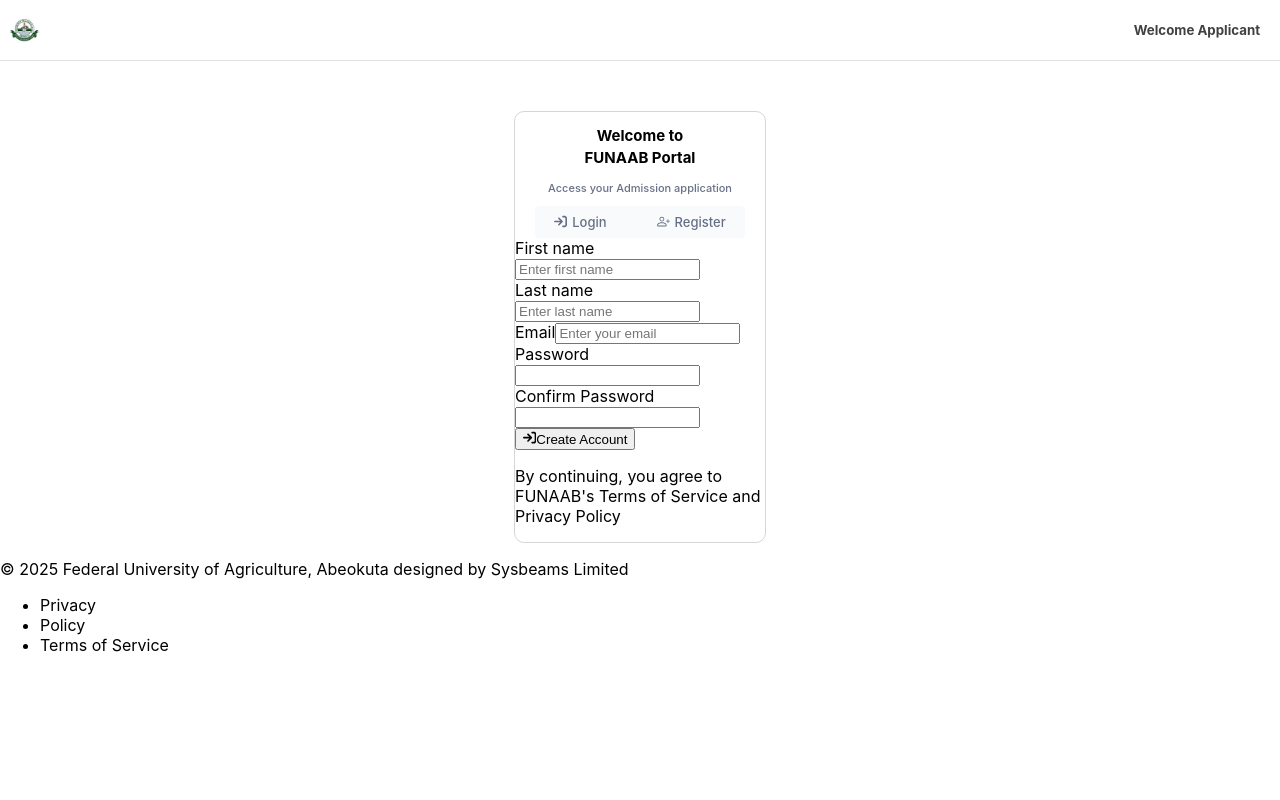
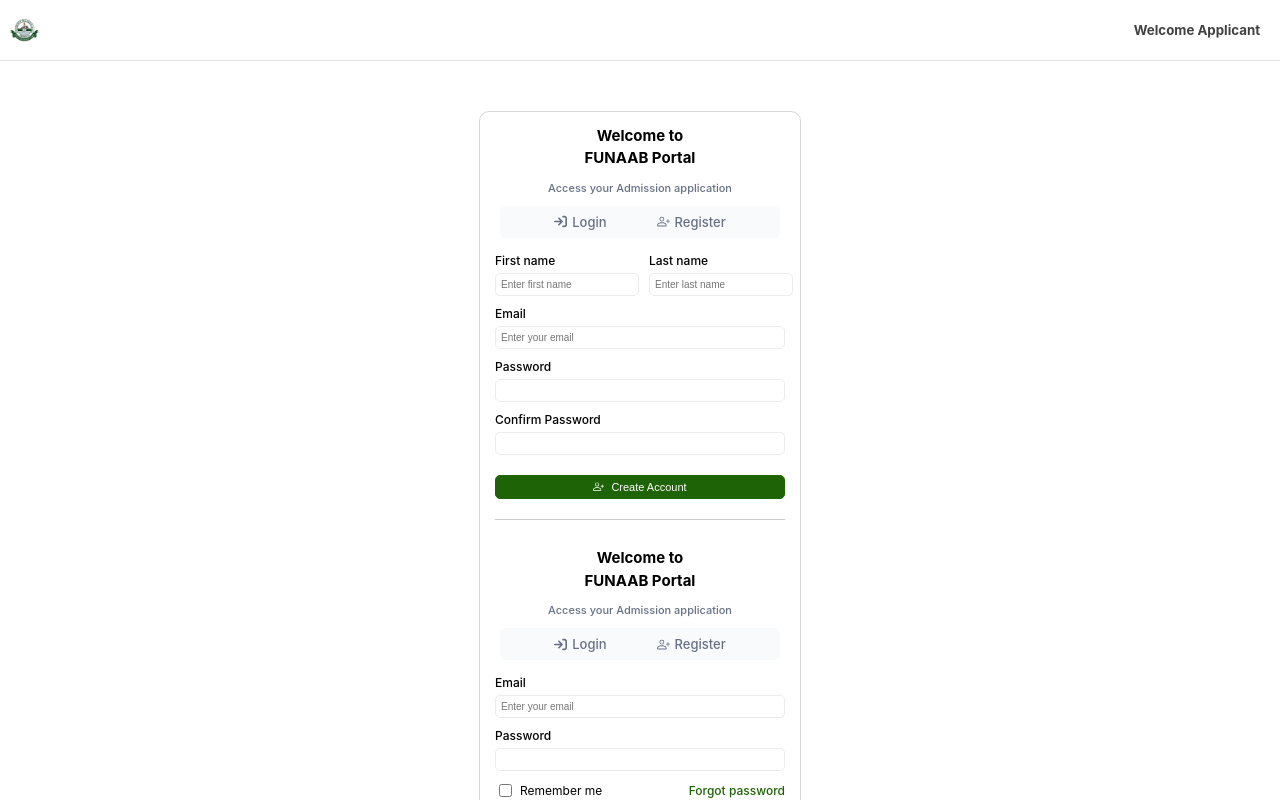
Before and after one commit to shakiratkemi/login-react, a React (Create React App) app in the folder login-signup/: page / in a window 1280 px wide. Shown: the top 800 px of the page. Built offline with nearby package versions, Linux system fonts and the light colour scheme.

Commit message:
Updated the page content

```diff
--- a/login-signup/src/App.css
+++ b/login-signup/src/App.css
@@ -17,7 +17,7 @@
   border: 1px solid #cccc;
   border-radius: 10px;
   margin-top: 50px;
-  width: 250px;
+  width: 320px;
 }
 
 .welcome {
@@ -71,3 +71,98 @@
   border-radius: 5px;
   margin: 0px 20px 0px 20px;
 }
+
+.form-container {
+  margin: 15px;
+  border-bottom: 1px solid #ccc;
+  padding-bottom: 20px;
+}
+
+.name-container {
+  display: flex;
+  gap: 10px;
+}
+
+.input-box {
+  width: 100%;
+  display: flex;
+  flex-direction: column;
+  gap: 5px;
+  margin-bottom: 10px;
+}
+
+.input-box label {
+  font-size: 12px;
+  font-weight: 450;
+}
+
+.input-box input {
+  font-size: 12px;
+  border: 1px solid #eaecf0;
+  outline: none;
+  border-radius: 5px;
+  padding: 5px;
+  display: flex;
+  color: #eaecf0;
+  font-size: 10px;
+}
+
+.form-container button {
+  display: flex;
+  gap: 7px;
+  align-items: center;
+  justify-content: center;
+  font-size: 11px;
+  padding: 5px;
+  color: #fff;
+  background-color: #1e6306;
+  border: 1px solid #1e6306;
+  border-radius: 5px;
+  margin-top: 20px;
+  width: 100%;
+  cursor: pointer;
+}
+
+.remember-container {
+  display: flex;
+  justify-content: space-between;
+  align-items: center;
+  font-size: 12px;
+}
+
+.remember-container label {
+  display: flex;
+  align-items: center;
+  gap: 5px;
+}
+
+.remember-container a {
+  color: #1e6306;
+  font-weight: 500;
+  text-decoration: none;
+}
+
+.policy-container {
+  text-align: center;
+  color: #344054;
+  font-weight: 500;
+  font-size: 12px;
+  padding-bottom: 15px;
+}
+
+.footer-container {
+  background-color: #6b7280;
+  display: flex;
+  justify-content: space-between;
+  color: #d0d5dd;
+  padding: 20px 60px 20px 60px;
+  margin-top: 50px;
+  align-items: center;
+  font-size: 12px;
+}
+
+.footer-container ul {
+  list-style-type: none;
+  display: flex;
+  gap: 20px;
+}
--- a/login-signup/src/Components/Content.js
+++ b/login-signup/src/Components/Content.js
@@ -1,16 +1,17 @@
 import React, { Component } from "react";
 import Heading from "./Heading";
-import Form from "./Form";
 import Policy from "./Policy";
+import SignupInput from "./SignupInput";
+import LoginInput from "./LoginInput";
 
 export class Content extends Component {
   render() {
     return (
       <div className="content-container">
         <Heading />
-        <Form />
+        <SignupInput />
+        <LoginInput />
         <Policy />
-
       </div>
     );
   }
--- a/login-signup/src/Components/Footer.js
+++ b/login-signup/src/Components/Footer.js
@@ -1,18 +1,21 @@
-import React, { Component } from 'react'
+import React, { Component } from "react";
 
 export class Footer extends Component {
   render() {
     return (
-      <div className="footer">
-        <p>&copy; 2025 Federal University of Agriculture, Abeokuta designed by Sysbeams Limited</p>
-        <ul className='privacy-lists'>
-            <li>Privacy</li>
-            <li>Policy</li>
-            <li>Terms of Service</li>
+      <div className="footer-container">
+        <p>
+          &copy; 2025 Federal University of Agriculture, Abeokuta designed by
+          Sysbeams Limited
+        </p>
+        <ul className="privacy-lists">
+          <li>Privacy</li>
+          <li>Policy</li>
+          <li>Terms of Service</li>
         </ul>
       </div>
-    )
+    );
   }
 }
 
-export default Footer
+export default Footer;
--- /dev/null
+++ b/login-signup/src/Components/LoginInput.js
@@ -0,0 +1,43 @@
+import React, { Component } from "react";
+import Heading from "./Heading";
+import { FaArrowRightToBracket } from "react-icons/fa6";
+
+export class LoginInput extends Component {
+  render() {
+    return (
+      <div>
+        <Heading />
+
+        <div className="form-container">
+          <form action="#">
+            <div className="input-box">
+              <label htmlFor="email">Email</label>
+              <input type="text" placeholder="Enter your email" />
+            </div>
+
+            <div className="input-box">
+              <label htmlFor="password">Password</label>
+              <input type="password" />
+            </div>
+
+            <div className="remember-container">
+              <label>
+                {" "}
+                <input type="checkbox" />
+                Remember me
+              </label>
+              <a href="#">Forgot password</a>
+            </div>
+
+            <button type="submit">
+              <FaArrowRightToBracket />
+              Login
+            </button>
+          </form>
+        </div>
+      </div>
+    );
+  }
+}
+
+export default LoginInput;
--- a/login-signup/src/Components/Policy.js
+++ b/login-signup/src/Components/Policy.js
@@ -4,10 +4,10 @@
   render() {
     return (
       <div className="policy-container">
-        <p>
+        <small>
           By continuing, you agree to FUNAAB's Terms of Service and Privacy
           Policy
-        </p>
+        </small>
       </div>
     );
   }
--- a/login-signup/src/Components/Form.js
+++ b/login-signup/src/Components/SignupInput.js
@@ -1,38 +1,52 @@
 import React, { Component } from "react";
-import { FaArrowRightToBracket } from "react-icons/fa6";
+import Heading from "./Heading";
+import { BsPersonPlus } from "react-icons/bs";
 
-export class Form extends Component {
+export class SignupInput extends Component {
+  constructor(props) {
+    super(props);
+
+    this.state = {
+      firstName: "",
+      lastName: "",
+      email: "",
+      password: "",
+      confirmPassword: "",
+    };
+  }
   render() {
     return (
       <div className="form-container">
         <form action="#">
           <div className="name-container">
             <div className="input-box">
-              <label for="first">First name</label>
+              <label htmlFor="firstName">First name</label>
               <input type="text" placeholder="Enter first name" />
             </div>
             <div className="input-box">
-              <label for="first">Last name</label>
+              <label htmlFor="lastName">Last name</label>
               <input type="text" placeholder="Enter last name" />
             </div>
           </div>
 
           <div className="input-box">
-            <label for="first">Email</label>
+            <label htmlFor="email">Email</label>
             <input type="text" placeholder="Enter your email" />
           </div>
+
           <div className="input-box">
-            <label for="first">Password</label>
+            <label htmlFor="password">Password</label>
             <input type="password" />
           </div>
+
           <div className="input-box">
-            <label for="first">Confirm Password</label>
+            <label htmlFor="confirmPassword">Confirm Password</label>
             <input type="password" />
           </div>
 
           <button type="submit">
-             <FaArrowRightToBracket />
-             Create Account
+            <BsPersonPlus />
+            Create Account
           </button>
         </form>
       </div>
@@ -40,4 +54,4 @@
   }
 }
 
-export default Form;
+export default SignupInput;
```
Also changed, not shown: login-signup/src/Components/Login.js (deleted, +0 -9 lines), login-signup/src/Components/Signup.js (deleted, +0 -15 lines).
